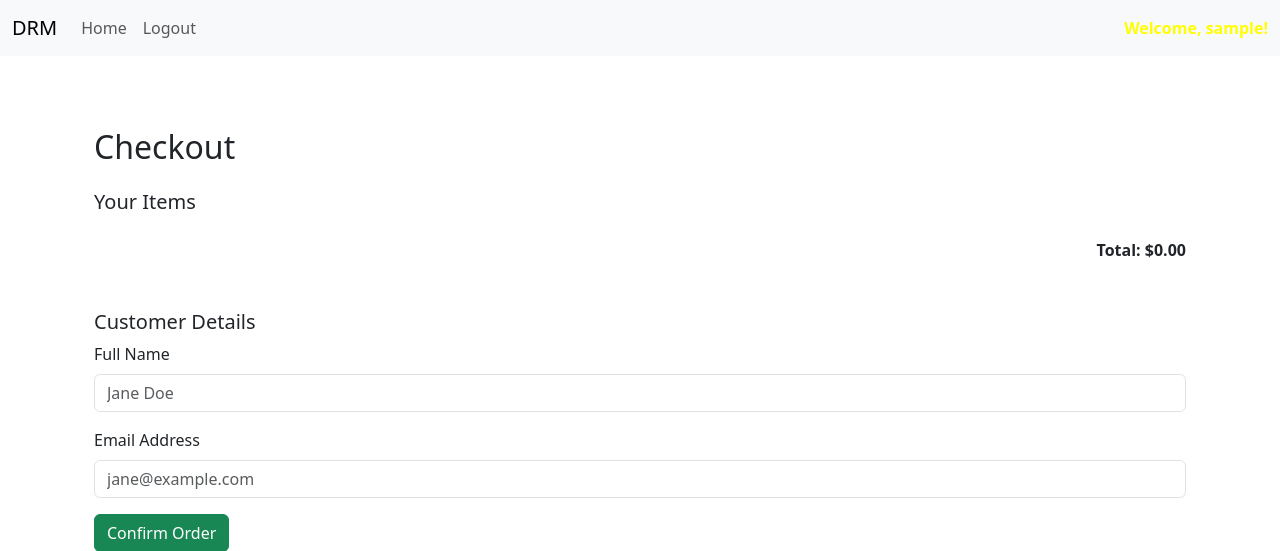
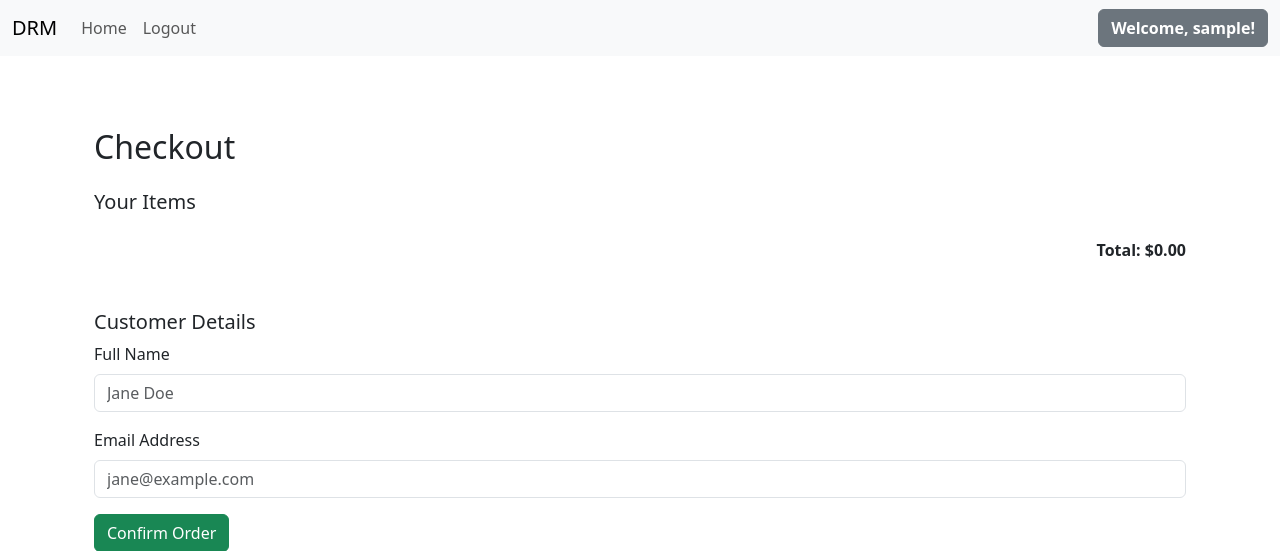
Before and after one commit to mustahidhasan/DRM, a Django app: page /checkout/ in a window 1280 px wide. Shown: the top 551 px of the page. Run offline with Django 5.2, Linux system fonts and the light colour scheme; the visitor is signed in with stand-in values (Sample User, id 1).

Commit message:
profile name added ,

```diff
--- a/drm/templates/navbar.html
+++ b/drm/templates/navbar.html
@@ -24,10 +24,11 @@
       </ul>
       <!-- This part aligns the 'Welcome' message to the right -->
       {% if user.is_authenticated %}
-      <span class="navbar-text ms-auto" style="font-weight: bold; color: yellow;">
-        Welcome, {{ user.username }}!
-      </span>
+          <a href="{% url 'profile' %}" class="btn btn-secondary ms-auto" style="font-weight: bold; color: white;">
+              Welcome, {{ user.username }}!
+          </a>
       {% endif %}
+
     </div>
   </div>
 </nav>
--- a/drm/user/urls.py
+++ b/drm/user/urls.py
@@ -8,4 +8,6 @@ urlpatterns = [
     path("login/", views.login_view, name="login"),
     path("register/", views.register_view, name="register"),
     path("logout/", views.logout_user, name="logout"),
+
+    path("profile/", views.profile_view, name="profile"),
 ]
--- a/drm/user/views.py
+++ b/drm/user/views.py
@@ -105,3 +105,6 @@ def login_view(request):
             return redirect('login')
 
     return render(request, "login.html")
+
+def profile_view(request):
+    pass
```
